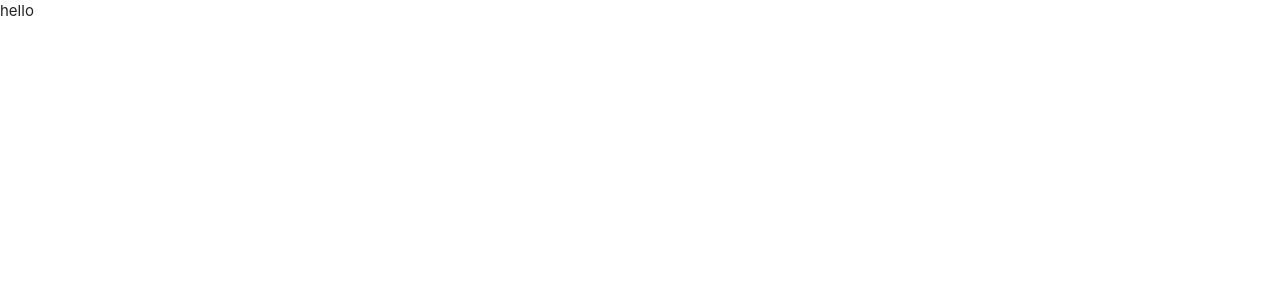
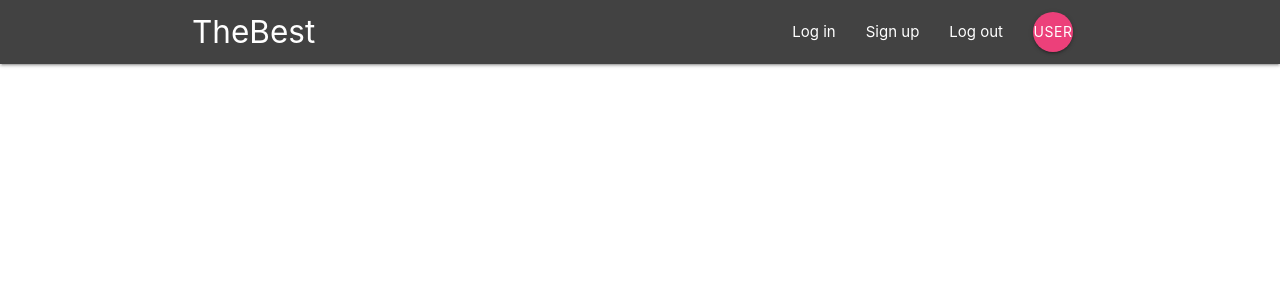
Before and after one commit to RomanMusijowski/ReactJSRedux, a React (Create React App) app: page / in a window 1280 px wide. Shown: the top 300 px of the page. Built offline with nearby package versions, Linux system fonts and the light colour scheme.

Commit message:
Added Layout(Navbar, SingIn, SingOut links)

```diff
--- a/public/index.html
+++ b/public/index.html
@@ -25,9 +25,6 @@
       Learn how to configure a non-root public URL by running `npm run build`.
     -->
     <link rel="stylesheet" href="https://cdnjs.cloudflare.com/ajax/libs/materialize/1.0.0/css/materialize.min.css">
-
-    <!-- Compiled and minified JavaScript -->
-    <script src="https://cdnjs.cloudflare.com/ajax/libs/materialize/1.0.0/js/materialize.min.js"></script>
     <title>React App</title>
   </head>
   <body>
@@ -43,5 +40,7 @@
       To begin the development, run `npm start` or `yarn start`.
       To create a production bundle, use `npm run build` or `yarn build`.
     -->
+    <!-- Compiled and minified JavaScript -->
+    <script src="https://cdnjs.cloudflare.com/ajax/libs/materialize/1.0.0/js/materialize.min.js"></script>
   </body>
 </html>
--- a/src/App.js
+++ b/src/App.js
@@ -1,11 +1,15 @@
 import React, {Component} from 'react';
+import Navbar from "./components/layout/Navbar";
+import {BrowserRouter} from "react-router-dom";
 
 class App extends Component{
   render() {
       return (
-          <div className="App">
-          hello
-          </div>
+          <BrowserRouter>
+              <div className="App">
+              <Navbar/>
+              </div>
+          </BrowserRouter>
   );
   }
 }
--- /dev/null
+++ b/src/components/layout/Navbar.js
@@ -0,0 +1,19 @@
+import React from 'react'
+import {Link} from "react-router-dom";
+import SingInLinks from "./SignInLinks";
+import SingOutLinks from "./SignOutLinks";
+
+
+const Navbar = () => {
+    return(
+        <nav className="nav-wrapper grey darken-3">
+            <div className="container">
+                <Link to="/" className="brand-logo">TheBest</Link>
+                <SingInLinks/>
+                <SingOutLinks/>
+            </div>
+        </nav>
+    )
+}
+
+export default Navbar
--- /dev/null
+++ b/src/components/layout/SignInLinks.js
@@ -0,0 +1,15 @@
+import React from 'react'
+import {NavLink} from "react-router-dom";
+
+const SingInLinks = () => {
+    return(
+        <div>
+            <ul className="right">
+                <li><NavLink to='/'>Log out</NavLink></li>
+                <li><NavLink to='/' className="btn btn-floating pink lighten-1">User</NavLink></li>
+            </ul>
+        </div>
+    )
+}
+
+export default SingInLinks
--- /dev/null
+++ b/src/components/layout/SignOutLinks.js
@@ -0,0 +1,15 @@
+import React from 'react'
+import {NavLink} from "react-router-dom";
+
+const SingOutLinks = () => {
+    return(
+        <div>
+            <ul className="right">
+                <li><NavLink to='/'>Log in</NavLink></li>
+                <li><NavLink to='/'>Sign up</NavLink></li>
+            </ul>
+        </div>
+    )
+}
+
+export default SingOutLinks
```
